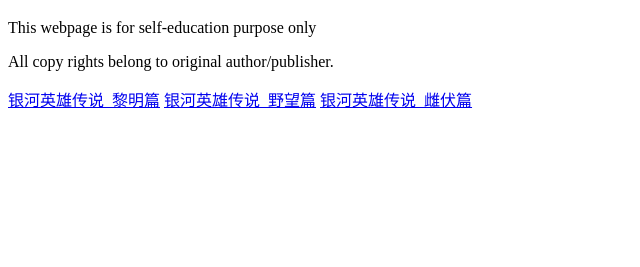
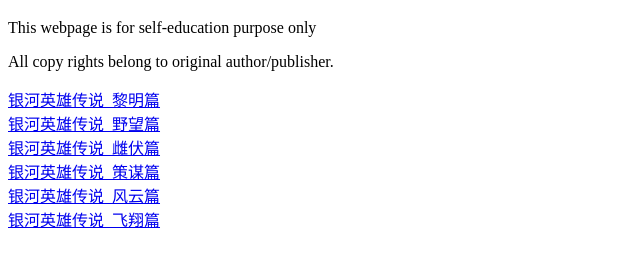
Before and after one commit to gabrielzhang800/a001, a plain HTML site: page index.html in a window 1280 px wide. Shown: the part 61-328 px from the top of the page, without its empty margins (0-640 px from the left). Drawn offline with Linux system fonts and the light colour scheme.

Commit message:
Add files via upload

```diff
--- a/index.html
+++ b/index.html
@@ -7,8 +7,11 @@
     <h1>Articles</h1>
     <p>This webpage is for self-education purpose only</p>
     <p>All copy rights belong to original author/publisher. </p>
-<a href="20240531_银河英雄传说_黎明篇.html">银河英雄传说_黎明篇</a>
-<a href="20240601_银河英雄传说_野望篇.html">银河英雄传说_野望篇</a>
-<a href="20240603_银河英雄传说_雌伏篇.html">银河英雄传说_雌伏篇</a>
+<a href="20240531_银河英雄传说_黎明篇.html">银河英雄传说_黎明篇</a><br>
+<a href="20240601_银河英雄传说_野望篇.html">银河英雄传说_野望篇</a><br>
+<a href="20240603_银河英雄传说_雌伏篇.html">银河英雄传说_雌伏篇</a><br>
+<a href="20240603_银河英雄传说_策谋篇.html">银河英雄传说_策谋篇</a><br>
+<a href="20240603_银河英雄传说_风云篇.html">银河英雄传说_风云篇</a><br>
+<a href="20240603_银河英雄传说_飞翔篇.html">银河英雄传说_飞翔篇</a><br>
 </body>
 </html>
```
